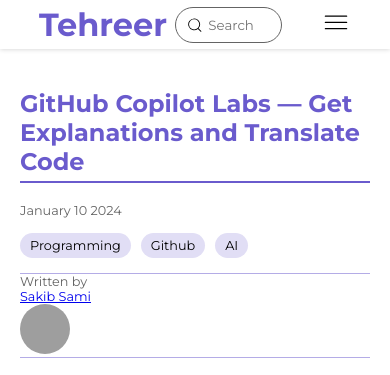
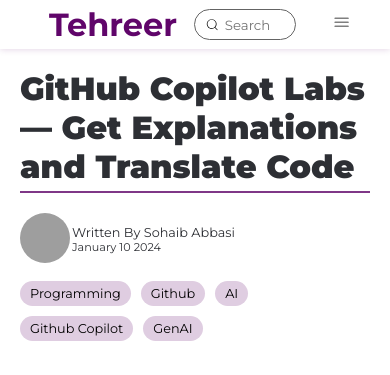
Before and after one commit to Sohaib-50/CS50-Web, a Django app: page /tehreer/ in a window 390 px wide. Shown: the top 375 px of the page. Run offline with Django 3.2, Linux system fonts and the light colour scheme; some libraries are stand-ins or nearby versions; grey boxes are pictures that could not be loaded.

Commit message:
more frontend progress

```diff
--- /dev/null
+++ b/cs50w_finalproject/ideas.txt
@@ -0,0 +1 @@
+1. Share feature
--- a/cs50w_finalproject/tehreer/static/tehreer/styles/main.css
+++ b/cs50w_finalproject/tehreer/static/tehreer/styles/main.css
@@ -2,9 +2,13 @@
 @import url('https://fonts.googleapis.com/css?family=Montserrat:400,700,900&display=swap');
 
 :root {
-    --primary-color: rgb(106, 91, 205);
-    --primary-color-light: rgb(106, 91, 205, 0.5);
-    --primary-color-lighter: rgb(106, 91, 205, 0.2);
+    --primary-color: rgb(96, 5, 106);
+    --primary-color-light: rgb(96, 5, 106, 0.8);
+    --primary-color-lighter: rgb(96, 5, 106, 0.5);
+    --primary-color-lightest: rgb(96, 5, 106, 0.2);
+
+    --secondary-color: rgb(203, 144, 170);
+    --tertiary-color: rgb(45, 47, 52);
 }
 
 * {
@@ -28,8 +32,13 @@
     transition: top 0.3s;
 
     /* bottom shadow */
-    box-shadow: 0 0 5px rgba(0, 0, 0, 0.2);
+    box-shadow: 0 0 7px var(--primary-color-lightest);
 
+}
+
+
+search, search * {
+    background-color: white;
 }
 
 header > * {
@@ -37,13 +46,13 @@
     flex-direction: row;
     align-items: center;
     flex-wrap: nowrap;
-
 }
 
 #header-title {
     font-size: 2rem;
     font-weight: 600;
     color: var(--primary-color);
+    padding: 0 10px;
     text-decoration: none;
 
 }
@@ -61,10 +70,19 @@
     flex-direction: row;
     align-items: center;
     flex-wrap: nowrap;
+    gap: 2px;
+}
+
+nav a:hover, nav a:active {
+    color: var(--primary-color);
 }
 
 nav a span {
-    font-size: 0.7rem;
+    font-size: 0.8rem;
+}
+svg {
+    height: 1.2rem;
+    width: 1.2rem;
 }
 
 nav li {
@@ -184,37 +202,130 @@
     width: 100%;
 }
 
-
-#article-left, #article-right {
-    color: rgb(100, 100, 100);
-    font-size: 0.8rem;
-}
-
 main {
     display: flex;
     flex-direction: row;
     flex-wrap: wrap;
-    padding: 40px 20px;
+    padding: 0 20px;
+
 }
 
 #article-left, #article-right {
-    width: 18%;
+    /* color: rgb(100, 100, 100); */
+    color: var(--tertiary-color);
+    font-size: 0.8rem;
+    width: 19%;
     position: sticky;
-    top: 10%;
+    top: 25vh;
     height: fit-content;
+
+    /* make scrollable */
+    overflow-y: auto;
+    overflow-x: hidden;
+    scrollbar-width: thin;
+    scrollbar-color: var(--primary-color-lightest) transparent;
+
 }
 
 article {
     flex: 1;
-    padding: 0 40px;
+    padding: 40px;
     text-align: justify;
+
+}
+
+/* p without img */
+article p:not(:has(img)) {
+    margin: 5px 0;
+}
+
+article h1, article h2, article h3, article h4, article h5, article h6 {
+    margin: 10px 0;
+}
+
+
+article p:has(img) {
+    text-align: center;
+    margin: 0;
+}
+
+article img {
+    max-width: 90%;
+    max-height: 90%;
+}
+
+#article-left #article-title h1 {
+    font-size: 1.6rem;
+    color: var(--tertiary-color);
+    border-bottom: 2px solid var(--primary-color-light);
+    margin-bottom: 20px;
+    padding-bottom: 5px;
+    font-weight: 800;
+
+    overflow-wrap: break-word;
+    word-wrap: break-word;
+    word-break: break-word;
+
+}
+
+#article-left #article-topics {
+    margin: 15px 0;
+    display: flex;
+    flex-direction: row;
+    flex-wrap: wrap;
+    gap: 10px;
+}
+
+#article-left #article-topics a {
+    text-decoration: none;
+    color: black;
+    background-color: var(--primary-color-lightest);
+    padding: 5px 10px;
+    border-radius: 20px;
+    font-size: 0.8rem;
+    text-align: center;
+    width: fit-content;
+}
+
+#article-left #article-topics a:hover,
+#article-left #article-topics a:active {
+    background-color: var(--primary-color);
+    color: white;
+}
+
+#article-left #article-author {
+    display: flex;
+    flex-direction: row;
+    justify-content: flex-start;
+    align-items: center;
+    gap: 2px;
+}
+
+#article-left #article-author #author-image img {
+    height: 50px;
+    width: 50px;
+    border-radius: 50%;
+}
+
+#article-left #article-author a {
+    text-decoration: none;
+    color: inherit;
+}
+#article-left #article-author a:hover,
+#article-left #article-author a:active {
+    text-decoration: underline  ;
+}
+
+
+#article-left #article-date {
+    font-size: 0.7rem;
 }
 
 
 /* for article layout responsiveness */
-@media screen and (max-width: 768px) {
+@media screen and (max-width: 900px) {
     main {
-        flex-direction: column;
+        padding-top: 20px;
     }
 
     #article-left, #article-right {
@@ -236,65 +347,24 @@
         padding: 0;
     }
 
-}
-
-
-article p:has(img) {
-    text-align: center;
-}
-
-article img {
-    max-width: 90%;
-    max-height: 90%;
+    #article-left #article-title h1 {
+        font-size: 2rem;
+    }
 
 }
 
-#article-left #article-title h1 {
-    font-size: 1.5rem;
-    color: var(--primary-color);
-    border-bottom: 2px solid var(--primary-color);
-    margin-bottom: 20px;
-    padding-bottom: 5px;
+#article-right button {
+    background-color: transparent;
+    border: none;
+    outline: none;
+    cursor: pointer;
 }
 
-#article-left #article-topics {
-    margin: 15px 0;
-    display: flex;
-    flex-direction: row;
-    flex-wrap: wrap;
-    gap: 10px;
-}
+#article-right #article-likes, #article-right #article-comments {
+    padding: 10px;
+    margin: 10px 0;
+    border: 1px solid var(--primary-color-lightest);
+    border-radius: 20px;
 
-#article-left #article-topics a {
-    text-decoration: none;
-    color: black;
-    background-color: var(--primary-color-lighter);
-    padding: 5px 10px;
-    border-radius: 20px;
-    font-size: 0.8rem;
-    text-align: center;
-    width: fit-content;
-}
-
-#article-left #article-topics a:hover,
-#article-left #article-topics a:active {
-    background-color: var(--primary-color);
-    color: white;
-}
-
-#article-left #article-author {
-    border-top: 1px solid var(--primary-color-light);
-    border-bottom: 1px solid var(--primary-color-light);
-}
-
-#article-left #article-author #author-info {
-    display: flex;
-    flex-direction: row;
-}
-
-#article-left #article-author #author-image img {
-    height: 50px;
-    width: 50px;
-    border-radius: 50%;
 
 }
--- a/cs50w_finalproject/tehreer/templates/tehreer/index.html
+++ b/cs50w_finalproject/tehreer/templates/tehreer/index.html
@@ -49,13 +49,12 @@
                 <!-- New Article Page -->
                 <li>
                     <a href="#">
-                        <svg width="24" height="24" viewBox="0 0 24 24" fill="none" aria-label="Write">
+                        <svg xmlns="http://www.w3.org/2000/svg" width="16" height="16" fill="currentColor"
+                            class="bi bi-pencil-square" viewBox="0 0 16 16">
                             <path
-                                d="M14 4a.5.5 0 0 0 0-1v1zm7 6a.5.5 0 0 0-1 0h1zm-7-7H4v1h10V3zM3 4v16h1V4H3zm1 17h16v-1H4v1zm17-1V10h-1v10h1zm-1 1a1 1 0 0 0 1-1h-1v1zM3 20a1 1 0 0 0 1 1v-1H3zM4 3a1 1 0 0 0-1 1h1V3z"
-                                fill="currentColor"></path>
-                            <path
-                                d="M17.5 4.5l-8.46 8.46a.25.25 0 0 0-.06.1l-.82 2.47c-.07.2.12.38.31.31l2.47-.82a.25.25 0 0 0 .1-.06L19.5 6.5m-2-2l2.32-2.32c.1-.1.26-.1.36 0l1.64 1.64c.1.1.1.26 0 .36L19.5 6.5m-2-2l2 2"
-                                stroke="currentColor"></path>
+                                d="M15.502 1.94a.5.5 0 0 1 0 .706L14.459 3.69l-2-2L13.502.646a.5.5 0 0 1 .707 0l1.293 1.293zm-1.75 2.456-2-2L4.939 9.21a.5.5 0 0 0-.121.196l-.805 2.414a.25.25 0 0 0 .316.316l2.414-.805a.5.5 0 0 0 .196-.12l6.813-6.814z" />
+                            <path fill-rule="evenodd"
+                                d="M1 13.5A1.5 1.5 0 0 0 2.5 15h11a1.5 1.5 0 0 0 1.5-1.5v-6a.5.5 0 0 0-1 0v6a.5.5 0 0 1-.5.5h-11a.5.5 0 0 1-.5-.5v-11a.5.5 0 0 1 .5-.5H9a.5.5 0 0 0 0-1H2.5A1.5 1.5 0 0 0 1 2.5z" />
                         </svg>
                         <span> Write </span>
                     </a>
@@ -64,12 +63,10 @@
                 <!-- Notifications Page -->
                 <li>
                     <a href="#">
-                        <svg width="24" height="24" viewBox="0 0 24 24" fill="none" aria-label="Notifications">
-                            <path d="M15 18.5a3 3 0 1 1-6 0" stroke="currentColor" stroke-linecap="round"></path>
+                        <svg xmlns="http://www.w3.org/2000/svg" width="16" height="16" fill="currentColor"
+                            class="bi bi-bell" viewBox="0 0 16 16">
                             <path
-                                d="M5.5 10.53V9a6.5 6.5 0 0 1 13 0v1.53c0 1.42.56 2.78 1.57 3.79l.03.03c.26.26.4.6.4.97v2.93c0 .14-.11.25-.25.25H3.75a.25.25 0 0 1-.25-.25v-2.93c0-.37.14-.71.4-.97l.03-.03c1-1 1.57-2.37 1.57-3.79z"
-                                stroke="currentColor" stroke-linejoin="round">
-                            </path>
+                                d="M8 16a2 2 0 0 0 2-2H6a2 2 0 0 0 2 2M8 1.918l-.797.161A4 4 0 0 0 4 6c0 .628-.134 2.197-.459 3.742-.16.767-.376 1.566-.663 2.258h10.244c-.287-.692-.502-1.49-.663-2.258C12.134 8.197 12 6.628 12 6a4 4 0 0 0-3.203-3.92zM14.22 12c.223.447.481.801.78 1H1c.299-.199.557-.553.78-1C2.68 10.2 3 6.88 3 6c0-2.42 1.72-4.44 4.005-4.901a1 1 0 1 1 1.99 0A5 5 0 0 1 13 6c0 .88.32 4.2 1.22 6" />
                         </svg>
                         <span> Notifications </span>
                     </a>
@@ -79,10 +76,10 @@
                 <li>
                     <a href="#">
                         <div id="nav-profile">
-                            <svg width="24" height="24" viewBox="0 0 24 24" fill="none" aria-label="Profile">
-                                <circle cx="12" cy="7" r="4.5" stroke="currentColor"></circle>
-                                <path d="M3.5 21.5v-4.34C3.5 15.4 7.3 14 12 14s8.5 1.41 8.5 3.16v4.34"
-                                    stroke="currentColor" stroke-linecap="round"></path>
+                            <svg xmlns="http://www.w3.org/2000/svg" width="16" height="16" fill="currentColor"
+                                class="bi bi-person" viewBox="0 0 16 16">
+                                <path
+                                    d="M8 8a3 3 0 1 0 0-6 3 3 0 0 0 0 6m2-3a2 2 0 1 1-4 0 2 2 0 0 1 4 0m4 8c0 1-1 1-1 1H3s-1 0-1-1 1-4 6-4 6 3 6 4m-1-.004c-.001-.246-.154-.986-.832-1.664C11.516 10.68 10.289 10 8 10s-3.516.68-4.168 1.332c-.678.678-.83 1.418-.832 1.664z" />
                             </svg>
                         </div>
                         <span> Profile </span>
@@ -99,29 +96,32 @@
                 <h1> GitHub Copilot Labs — Get Explanations and Translate Code </h1>
             </div>
 
+            <div id="article-author">
+                <div id="author-image">
+                    <img src="https://miro.medium.com/v2/resize:fill:88:88/1*ZTU6cfaLOh0J3DpCALyYNA.jpeg">
+                </div>
+                <div>
+                    <div id="author-name">
+                        Written By <a href="#">Sohaib Abbasi </a>
+                    </div>
                     <div id="article-date"> January 10 2024 </div>
+                </div>
+            </div>
+
+
             <div id="article-topics">
                 <a href="#">Programming</a>
                 <a href="#">Github</a>
                 <a href="#">AI</a>
+                <a href="#">Github Copilot</a>
+                <a href="#">GenAI</a>
             </div>
 
-            <div id="article-author">
-                Written by
-                <div id="#author-info">
-                    <div id="author-name">
-                        <a href="#">Sakib Sami</a>
-                    </div>
-                    <div id="author-image">
-                        <img src="https://miro.medium.com/v2/resize:fill:88:88/1*ZTU6cfaLOh0J3DpCALyYNA.jpeg">
-                    </div>
-                </div>
-            </div>
+
         </aside>
 
 
         <article>
-            <p><img src="https://miro.medium.com/v2/resize:fit:467/1*xqUjF1sijiXlmFK5GNsBzg.png"></p>
             <p>If you're a programmer, you most probably know about or have heard of GitHub Copilot, the incredibly
                 powerful AI autocomplete tool.&nbsp;But there are a couple of experimental features of Copilot that come
                 with the “Github Copilot Labs” extension that you may not know about that are very fascinating and
@@ -152,58 +152,98 @@
                     width="600"></p>
         </article>
 
+        <!-- likes and comments -->
         <aside id="article-right">
-            <div id="article-stats">
-                <div id="article-stats-views">
-                    <svg width="24" height="24" viewBox="0 0 24 24" fill="none" aria-label="Views">
+            <div id="article-likes">
+                <button id="like-button">
+                    <svg xmlns="http://www.w3.org/2000/svg" width="16" height="16" fill="currentColor"
+                        class="bi bi-star" viewBox="0 0 16 16">
                         <path
-                            d="M12 4.5a7.5 7.5 0 1 0 0 15 7.5 7.5 0 0 0 0-15zm0 1a6.5 6.5 0 1 1 0 13 6.5 6.5 0 0 1 0-13zm0 1a5.5 5.5 0 1 0 0 11 5.5 5.5 0 0 0 0-11zm0 1a4.5 4.5 0 1 1 0 9 4.5 4.5 0 0 1 0-9zm0 1a3.5 3.5 0 1 0 0 7 3.5 3.5 0 0 0 0-7zm0 1a2.5 2.5 0 1 1 0 5 2.5 2.5 0 0 1 0-5zm0 1a1.5 1.5 0 1 0 0 3 1.5 1.5 0 0 0 0-3z"
-                            fill="currentColor"></path>
+                            d="M2.866 14.85c-.078.444.36.791.746.593l4.39-2.256 4.389 2.256c.386.198.824-.149.746-.592l-.83-4.73 3.522-3.356c.33-.314.16-.888-.282-.95l-4.898-.696L8.465.792a.513.513 0 0 0-.927 0L5.354 5.12l-4.898.696c-.441.062-.612.636-.283.95l3.523 3.356-.83 4.73zm4.905-2.767-3.686 1.894.694-3.957a.56.56 0 0 0-.163-.505L1.71 6.745l4.052-.576a.53.53 0 0 0 .393-.288L8 2.223l1.847 3.658a.53.53 0 0 0 .393.288l4.052.575-2.906 2.77a.56.56 0 0 0-.163.506l.694 3.957-3.686-1.894a.5.5 0 0 0-.461 0z" />
                     </svg>
-                    <span> 1.2K </span>
+                </button>
+                <span> 15 </span>
             </div>
-                <div id="article-stats-read-time">
-                    <svg width="24" height="24" viewBox="0 0 24 24" fill="none" aria-label="Read Time">
-                        <path d="M12 4.5a7.5 7.5 0 1 0 0 15 7.5 7.5 0 0 0 0-15zm0 1a6.5 6.5 0 1 1 0 13 6.5 6.5 0 0 1
-                            0-13zm0 1a5.5 5.5 0 1 0 0 11 5.5 5.5 0 0 0 0-11zm0 1a4.5 4.5 0 1 1 0 9 4.5 4.5 0 0 1
 
-                            0-9zm0 1a3.5 3.5 0 1 0 0 7 3.5 3.5 0 0 0 0-7zm0 1a2.5 2.5 0 1 1 0 5 2.5 2.5 0 0 1
 
-                            0-5zm0 1a1.5 1.5 0 1 0 0 3 1.5 1.5 0 0 0 0-3z" fill="currentColor"></path>
+            <div id="article-comments">
+                <button id="comment-button">
+                    <svg xmlns="http://www.w3.org/2000/svg" width="16" height="16" fill="currentColor"
+                        class="bi bi-chat" viewBox="0 0 16 16">
+                        <path
+                            d="M2.678 11.894a1 1 0 0 1 .287.801 11 11 0 0 1-.398 2c1.395-.323 2.247-.697 2.634-.893a1 1 0 0 1 .71-.074A8 8 0 0 0 8 14c3.996 0 7-2.807 7-6s-3.004-6-7-6-7 2.808-7 6c0 1.468.617 2.83 1.678 3.894m-.493 3.905a22 22 0 0 1-.713.129c-.2.032-.352-.176-.273-.362a10 10 0 0 0 .244-.637l.003-.01c.248-.72.45-1.548.524-2.319C.743 11.37 0 9.76 0 8c0-3.866 3.582-7 8-7s8 3.134 8 7-3.582 7-8 7a9 9 0 0 1-2.347-.306c-.52.263-1.639.742-3.468 1.105" />
                     </svg>
-                    <span> 5 min read </span>
+                </button>
+                <span> 4 </span>
+
+                <form id="comment-form">
+                    <input type="text" placeholder="Add a comment">
+                    <button type="submit"> Comment </button>
+                </form>
+
+                <div id="comments">
+
+                    <div class="comment">
+                        <div class="comment-author">
+                            <div id="author-image">
+                                <img src="https://miro.medium.com/v2/resize:fill:88:88/1*ZTU6cfaLOh0J3DpCALyYNA.jpeg">
+                            </div>
+                            <div>
+                                <div id="author-name">
+                                    <a href="#">Sohaib Abbasi </a>
+                                </div>
+                                <div id="article-date"> January 10 2024 </div>
                             </div>
                         </div>
 
-            <div id="article-reactions">
-                <div id="article-reactions-like">
-                    <svg width="24" height="24" viewBox="0 0 24 24" fill="none" aria-label="Like">
-                        <path d="M12 4.5a7.5 7.5 0 1 0 0 15 7.5 7.5 0 0 0 0-15zm0 1a6.5 6.5 0 1 1 0 13 6.5 6.5 0 0 1
-                            0-13zm0 1a5.5 5.5 0 1 0 0 11 5.5 5.5 0 0 0 0-11zm0 1a4.5 4.5 0 1 1 0 9 4.5 4.5 0 0 1
+                        <div class="comment-content">
+                            <p> This is a comment. </p>
+                        </div>
 
-                            0-9zm0 1a3.5 3.5 0 1 0 0 7 3.5 3.5 0 0 0 0-7zm0 1a2.5 2.5 0 1 1 0 5 2.5 2.5 0 0 1
+                    </div>
 
-                            0-5zm0 1a1.5 1.5 0 1 0 0 3 1.5 1.5 0 0 0 0-3z" fill="currentColor"></path>
-                    </svg>
-                    <span> 1.2K </span>
+                    <div class="comment">
+                        <div class="comment-author">
+                            <div id="author-image">
+                                <img src="https://miro.medium.com/v2/resize:fill:88:88/1*ZTU6cfaLOh0J3DpCALyYNA.jpeg">
                             </div>
-                <div id="article-reactions-dislike">
-                    <svg width="24" height="24" viewBox="0 0 24 24" fill="none" aria-label="Dislike">
-                        <path d="M12 4.5a7.5 7.5 0 1 0 0 15 7.5 7.5 0 0 0 0-15zm0 1a6.5 6.5 0 1 1 0 13 6.5 6.5 0 0
-                            1 0-13zm0 1a5.5 5.5 0 1 0 0 11 5.5 5.5 0 0 0 0-11zm0 1a4.5 4.5 0 1 1 0 9 4.5 4.5 0 0
-
-                            1 0-9zm0 1a3.5 3.5 0 1 0 0 7 3.5 3.5 0 0 0 0-7zm0 1a2.5 2.5 0 1 1 0 5 2.5 2.5 0
-
-                            0 1 0-5zm0 1a1.5 1.5 0 1 0 0 3 1.5 1.5 0 0 0 0-3z" fill="currentColor"></path>
-                    </svg>
-                    <span> 1.2K </span>
+                            <div>
+                                <div id="author-name">
+                                    <a href="#">Sohaib Abbasi </a>
+                                </div>
+                                <div id="article-date"> January 10 2024 </div>
                             </div>
                         </div>
 
+                        <div class="comment-content">
+                            <p> This is a comment. </p>
+                        </div>
+
+                    </div>
 
 
-        </aside>
+                    <div class="comment">
+                        <div class="comment-author">
+                            <div id="author-image">
+                                <img src="https://miro.medium.com/v2/resize:fill:88:88/1*ZTU6cfaLOh0J3DpCALyYNA.jpeg">
+                            </div>
+                            <div>
+                                <div id="author-name">
+                                    <a href="#">Sohaib Abbasi </a>
+                                </div>
+                                <div id="article-date"> January 10 2024 </div>
+                            </div>
+                        </div>
 
+                        <div class="comment-content">
+                            <p> This is a comment. </p>
+                        </div>
+
+                    </div>
+
+
+                </div>
+            </div>
 
     </main>
 
```
Lines whose indentation alone changed are shown as unchanged.
